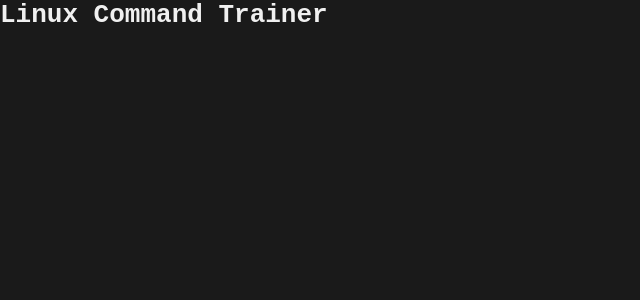
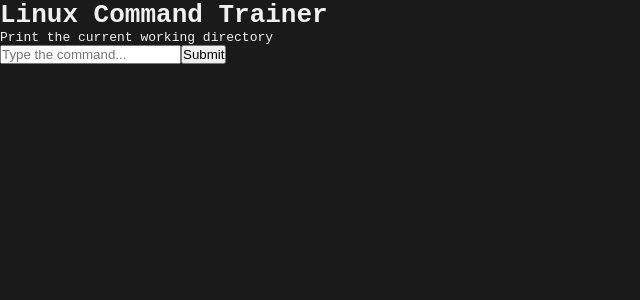
Before and after one commit to JakeR-BBC/linux-command-trainer, a React (Vite) app: page / in a window 1280 px wide. Shown: the top 300 px of the page, without its empty margins (0-640 px from the left). Built offline with nearby package versions, Linux system fonts and the light colour scheme.

Commit message:
Stage 2 - basic drill loop with recall mode and random command cycling

```diff
--- a/src/App.jsx
+++ b/src/App.jsx
@@ -1,7 +1,32 @@
+import { useState } from 'react'
+import DrillCard from './components/DrillCard'
+import commands from './commands.json'
+
+function getRandomCommand(currentId) {
+  const others = commands.filter(c => c.id !== currentId)
+  return others[Math.floor(Math.random() * others.length)]
+}
+
 function App() {
+  const [command, setCommand] = useState(commands[0])
+  const [feedback, setFeedback] = useState(null)
+
+  function handleSubmit(isCorrect) {
+    setFeedback(isCorrect ? 'correct' : 'incorrect')
+
+    if (isCorrect) {
+      setTimeout(() => {
+        setCommand(getRandomCommand(command.id))
+        setFeedback(null)
+      }, 1000)
+    }
+  }
+
   return (
     <div>
       <h1>Linux Command Trainer</h1>
+      <DrillCard command={command} onSubmit={handleSubmit} />
+      {feedback && <p>{feedback === 'correct' ? '✅ Correct!' : '❌ Wrong, try again'}</p>}
     </div>
   )
 }
--- /dev/null
+++ b/src/components/DrillCard.jsx
@@ -0,0 +1,38 @@
+import { useState } from 'react'
+
+function DrillCard({ command, onSubmit }) {
+  const [input, setInput] = useState('')
+
+  function handleSubmit() {
+    if (!input.trim()) return
+    const trimmed = input.trim().toLowerCase()
+    const correct = command.command.toLowerCase()
+    const isCorrect = trimmed === correct
+    onSubmit(isCorrect)
+    setInput('')
+  }
+
+  function handleKeyDown(e) {
+    if (e.key === 'Enter') handleSubmit()
+  }
+
+  return (
+    <div className="drill-card">
+      <p className="prompt">{command.short_desc}</p>
+      <input
+        type="text"
+        value={input}
+        onChange={(e) => setInput(e.target.value)}
+        onKeyDown={handleKeyDown}
+        placeholder="Type the command..."
+        autoComplete="off"
+        autoCorrect="off"
+        autoCapitalize="off"
+        spellCheck="false"
+      />
+      <button onClick={handleSubmit}>Submit</button>
+    </div>
+  )
+}
+
+export default DrillCard
```
Also changed, not shown: src/components/Feedback.jsx (added).
